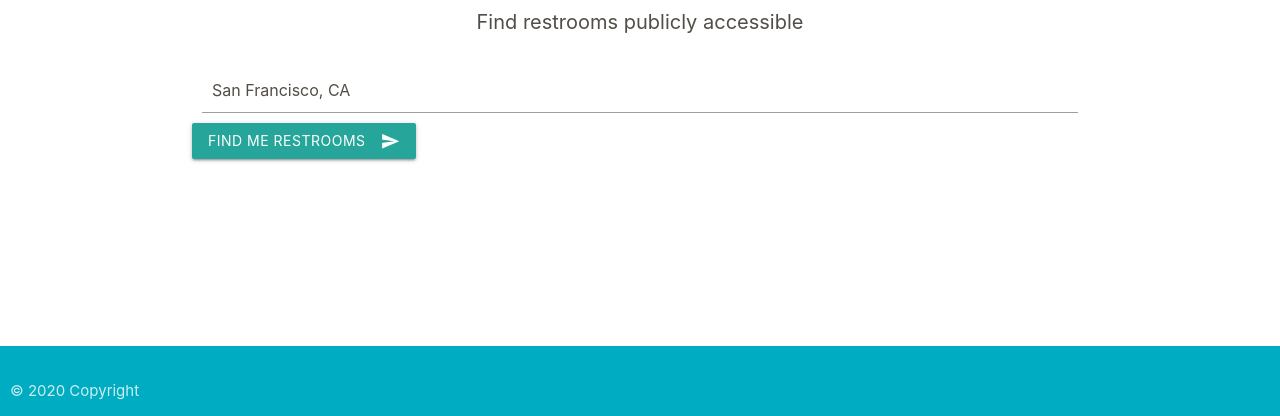
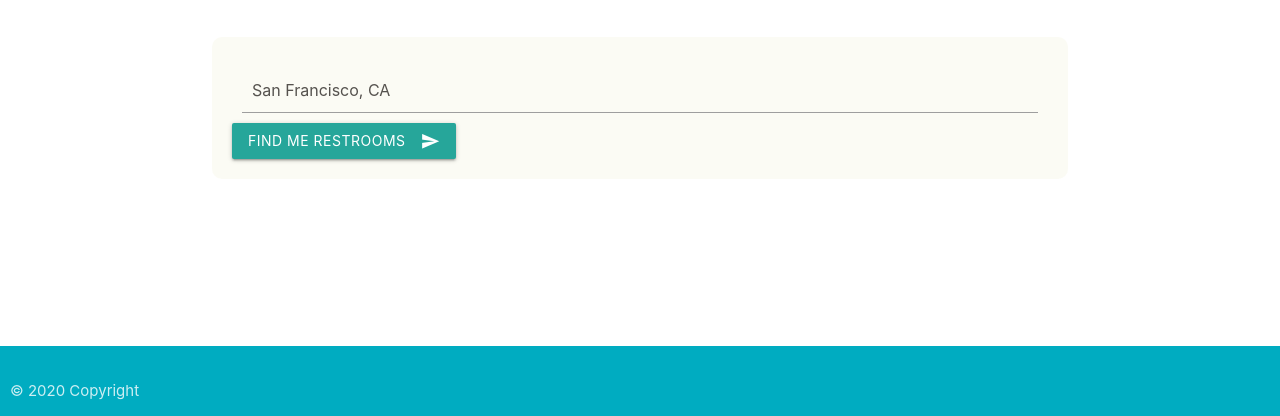
Before and after one commit to nikitamadora/pitstop, a website: page views/index.html in a window 1280 px wide. Shown: the part 384-800 px from the top of the page. Drawn offline with Linux system fonts and the light colour scheme; files that its build step writes are made by us from their sources; files whose address does not match are found by name.

Commit message:
code cleanup

```diff
--- a/public/styles/styles.css
+++ b/public/styles/styles.css
@@ -4,7 +4,6 @@
 }
 .footer-copyright {
   margin: 0 10px;
-  /* background-color:rgba(238,110,115) !important; */
 }
 body {
   display: flex;
@@ -31,7 +30,7 @@ main {
   justify-content: center;
 }
 ::placeholder {
-  color: #524D46;
+  color: rgb(85, 82, 78);
 }
 .index-card-content {
   background-color: rgba(250,250,240,0.7);
@@ -89,5 +88,3 @@ main {
 .edit-submit-button {
   margin-left: 20px;
 }
-
-/* TODO Change edit-submit-button ID to class only */
--- a/views/index.html
+++ b/views/index.html
@@ -41,7 +41,7 @@
                     <p class="pitstop-text">Find restrooms publicly accessible</p>
                </div>
                <div id="search_card" class="col s12 m6">
-                    <form class="searchRestrooms col s6 card-content white-text">
+                    <form class="searchRestrooms col s6 index-card-content white-text">
                          <div id="search_container" class="search_container">
                               <input id="search_bar" placeholder="San Francisco, CA">
 
```
Also changed, not shown: public/scripts/getRestrooms.js (+0 -14 lines), README.md.
